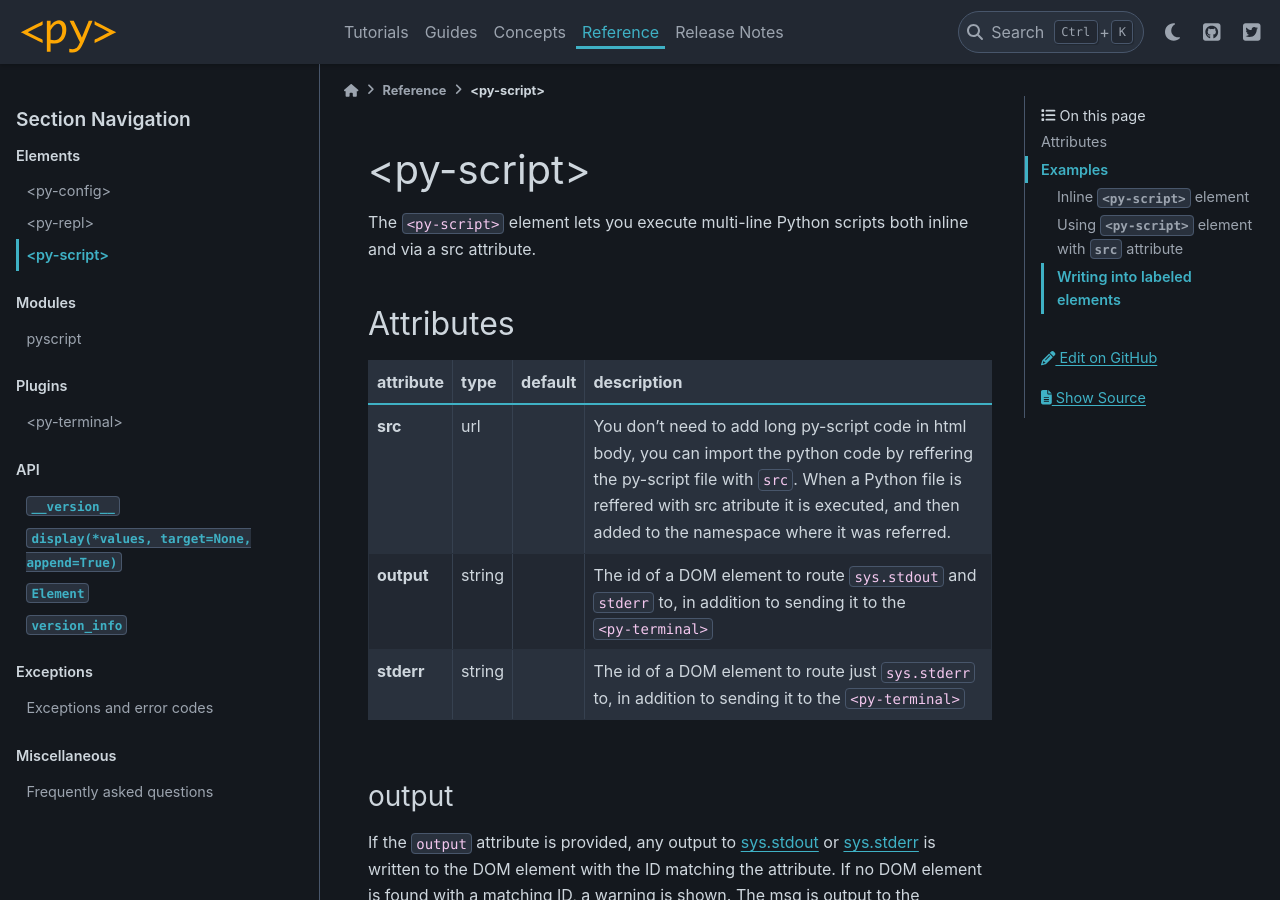
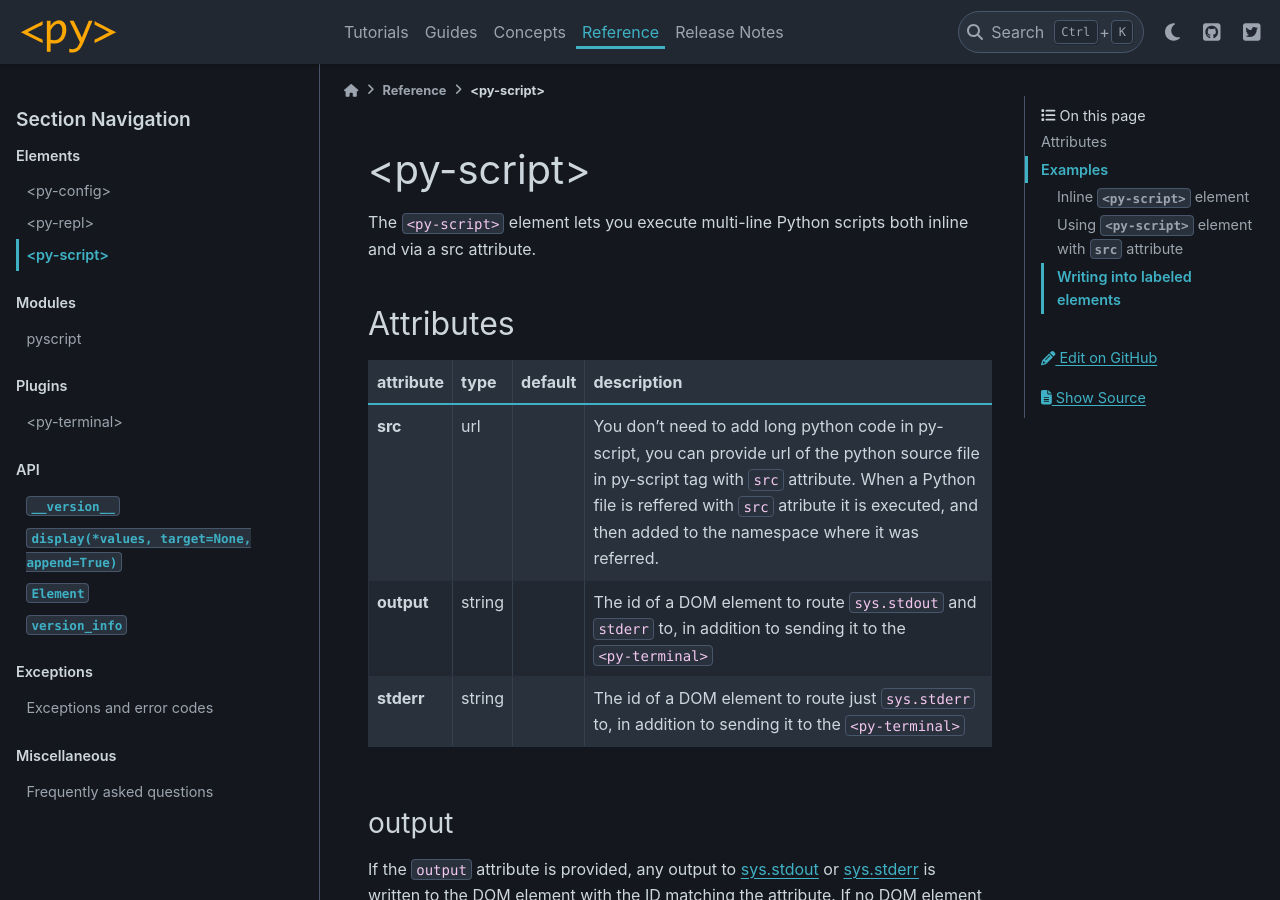
Before and after one commit to pyscript/pyscript, a Sphinx documentation site: the page built from docs/reference/elements/py-script.md, in a window 1280 px wide and 900 px high. Built offline with Sphinx 7.4.7 and the PyData theme 0.15.4, drawn with Linux system fonts in a browser that asks for light colours.

Commit message:
Description for py-script src attribute

```diff
--- a/docs/reference/elements/py-script.md
+++ b/docs/reference/elements/py-script.md
@@ -6,7 +6,7 @@
 
 | attribute | type   | default | description                  |
 |-----------|--------|---------|------------------------------|
-| **src**   | url    |         | You don't need to add long py-script code in html body, you can import the python code by reffering the py-script file with `src`. When a Python file is reffered with src atribute it is executed, and then added to the namespace where it was referred. |
+| **src**   | url    |         | You don't need to add long python code in py-script, you can provide url of the python source file in py-script tag with `src` attribute. When a Python file is reffered with `src` atribute it is executed, and then added to the namespace where it was referred. |
 | **output**| string |         | The id of a DOM element to route `sys.stdout` and `stderr` to, in addition to sending it to the `<py-terminal>`|
 | **stderr**| string |         | The id of a DOM element to route just `sys.stderr` to, in addition to sending it to the `<py-terminal>`|
 
```
